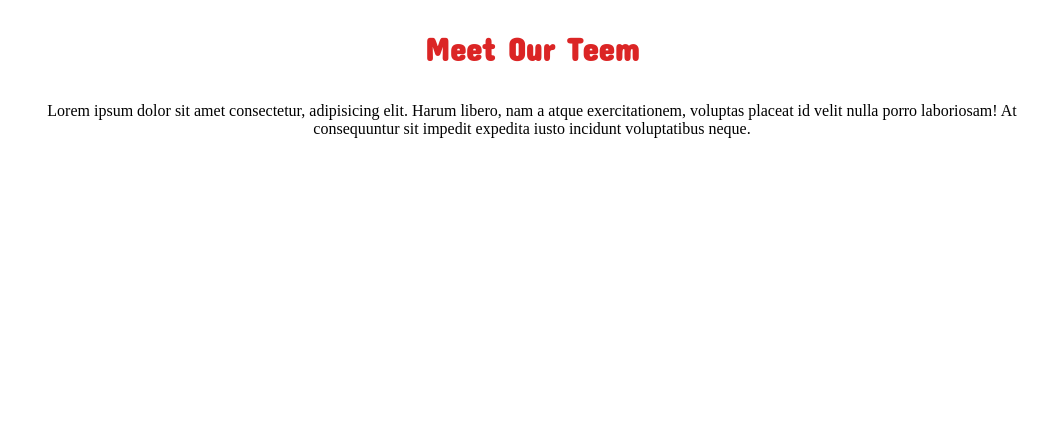
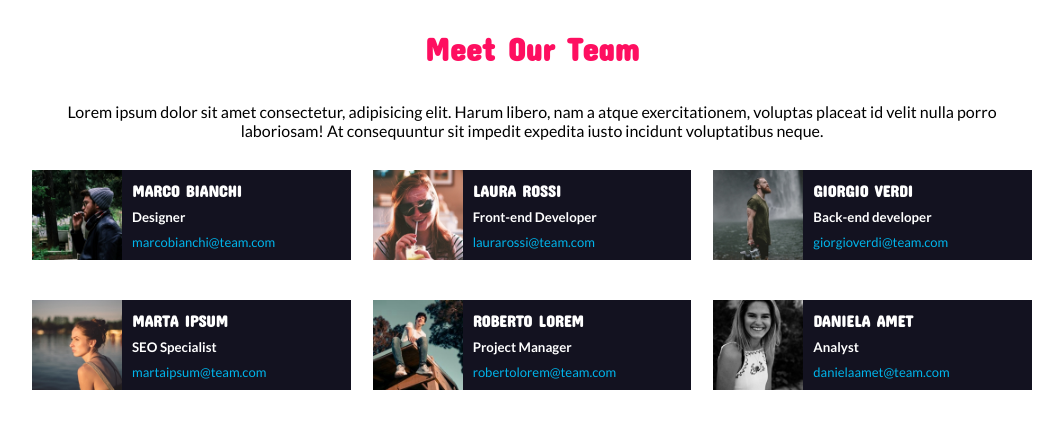
Before and after one commit to LorenzoLemmi/html-css-flex-cards, a plain HTML site: page index.html in a window 1280 px wide. Shown: the whole page, without its empty margins (108-1171 px from the left). Drawn offline with Linux system fonts and the light colour scheme.

Commit message:
feat: Add cards

```diff
--- a/css/style.css
+++ b/css/style.css
@@ -1,12 +1,21 @@
+/*General*/
 * {
     padding: 0;
     margin: 0;
     box-sizing: border-box;
 }
 
+main {
+    margin: 0 auto;
+    max-width: 1000px;
+    width: 100%;
+    text-align: center;
+    font-family: Concert One, Helvetica, sans-serif;
+}
+
+/*Title and Pragraph*/
 h1 {
-    color: rgb(219, 37, 37);
-    font-family: Concert One, Helvetica, sans-serif;
+    color: #FE0F60;
     font-size: 2em;
     padding: 30px 0 30px;
 }
@@ -15,9 +24,44 @@ p {
     padding: 5px 0 30px;
 }
 
-main {
-    margin: 0 auto;
-    max-width: 1000px;
+.font-weight-lighter {
+    font-family: lato;
+}
+
+/*Cards*/
+.flex-container {
+    display: flex;
+    flex-wrap: wrap;
+    column-gap: 22px;
+    row-gap: 40px;
+}
+
+.flex-item {
+    background-color: #131220;
+    flex-basis: 318.6666666666px;
     width: 100%;
-    text-align: center;
+    min-width: 250px;
+    display: flex;
 }
+
+.font-color {
+    color: white;
+}
+
+.link-color {
+    text-decoration: none ;
+    color: #00B4EA;
+    font-size: 13px;
+}
+
+img {
+    height: 90px;
+}
+
+.team-member-data {
+    display: flex;
+    flex-direction: column;
+    text-align: left;
+    padding: 6px 10px;
+    justify-content: space-around;
+}
--- a/index.html
+++ b/index.html
@@ -8,19 +8,80 @@
     <link rel="preconnect" href="https://fonts.googleapis.com">
 <link rel="preconnect" href="https://fonts.gstatic.com" crossorigin>
 <link href="https://fonts.googleapis.com/css2?family=Concert+One&family=Rubik:ital,wght@0,300..900;1,300..900&display=swap" rel="stylesheet">
+<link rel="preconnect" href="https://fonts.googleapis.com">
+<link rel="preconnect" href="https://fonts.gstatic.com" crossorigin>
+<link href="https://fonts.googleapis.com/css2?family=Concert+One&family=Lato:ital,wght@0,100;0,300;0,400;0,700;0,900;1,100;1,300;1,400;1,700;1,900&family=Rubik:ital,wght@0,300..900;1,300..900&display=swap" rel="stylesheet">
 </head>
 <body>
 
     <main>
 
+    <!--Section one: Title and Paragraph-->
     <section>
-        <h1>Meet Our Teem</h1>
-        <p>Lorem ipsum dolor sit amet consectetur, adipisicing elit. Harum libero, nam a atque exercitationem, voluptas placeat id velit nulla porro laboriosam! At consequuntur sit impedit expedita iusto incidunt voluptatibus neque.</p>
+        <h1>Meet Our Team</h1>
+        <p class="font-weight-lighter">Lorem ipsum dolor sit amet consectetur, adipisicing elit. Harum libero, nam a atque exercitationem, voluptas placeat id velit nulla porro laboriosam! At consequuntur sit impedit expedita iusto incidunt voluptatibus neque.</p>
     </section>
+    <!--End-->
 
-    <section>
+    <!--Section two: Flex Container-->
+    <section class="flex-container">
+
+        <div class="flex-item">
+            <img src="./img/male1.png" alt="Profile Picture">
+            <div class="team-member-data">
+                <h4 class="font-color">MARCO BIANCHI</h4>
+                <h5 class="font-weight-lighter font-color">Designer</h5>
+                <a href="url" class="font-weight-lighter link-color">marcobianchi@team.com</a>
+            </div>
+        </div>
+
+        <div class="flex-item">
+            <img src="./img/female1.png" alt="Profile Picture">
+            <div class="team-member-data">
+                <h4 class="font-color">LAURA ROSSI</h4>
+                <h5 class="font-weight-lighter font-color">Front-end Developer</h5>
+                <a href="url" class="font-weight-lighter link-color">laurarossi@team.com</a>
+            </div>
+        </div>
+
+        <div class="flex-item">
+            <img src="./img/male2.png" alt="Profile Picture">
+            <div class="team-member-data">
+                <h4 class="font-color">GIORGIO VERDI</h4>
+                <h5 class="font-weight-lighter font-color">Back-end developer</h5>
+                <a href="url" class="font-weight-lighter link-color">giorgioverdi@team.com</a>
+            </div>
+        </div>
+
+        <div class="flex-item">
+            <img src="./img/female2.png" alt="Profile Picture">
+            <div class="team-member-data">
+                <h4 class="font-color">MARTA IPSUM</h4>
+                <h5 class="font-weight-lighter font-color">SEO Specialist</h5>
+                <a href="url" class="font-weight-lighter link-color">martaipsum@team.com</a>
+            </div>
+        </div>
+
+        <div class="flex-item">
+            <img src="./img/male3.png" alt="Profile Picture">
+            <div class="team-member-data">
+                <h4 class="font-color">ROBERTO LOREM</h4>
+                <h5 class="font-weight-lighter font-color">Project Manager</h5>
+                <a href="url" class="font-weight-lighter link-color">robertolorem@team.com</a>
+            </div>
+        </div>
+
+        <div class="flex-item">
+            <img src="./img/female3.png" alt="Profile Picture">
+            <div class="team-member-data">
+                <h4 class="font-color">DANIELA AMET</h4>
+                <h5 class="font-weight-lighter font-color">Analyst</h5>
+                <a href="url" class="font-weight-lighter link-color">danielaamet@team.com</a>
+            </div>
+        </div>
 
     </section>
+    <!--End-->
 
     </main>
 
```
